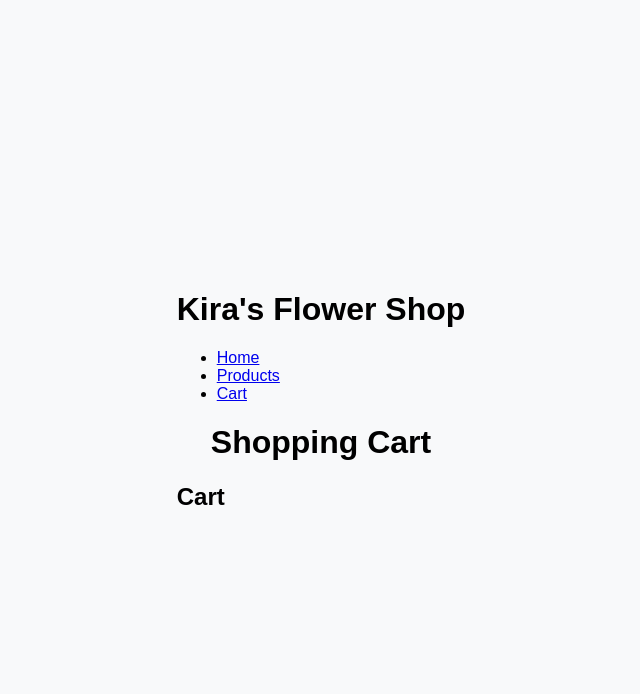
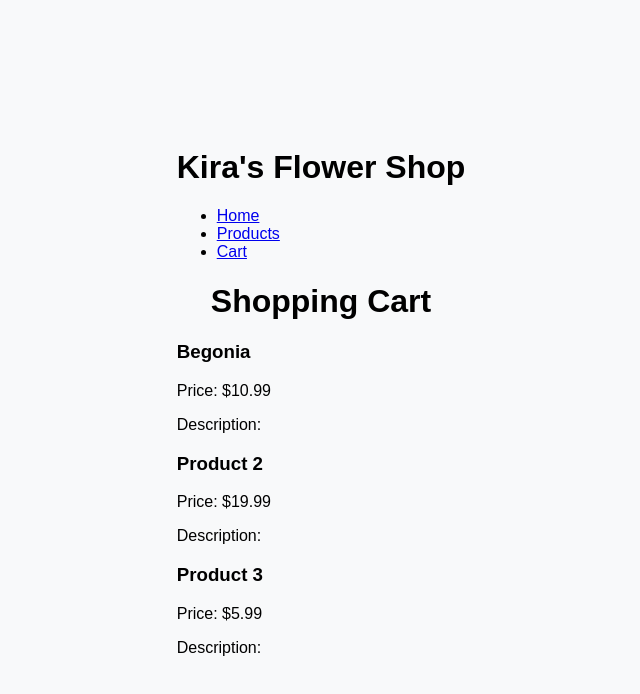
Before and after one commit to kiraashley24/inf655_midterm, a React (Create React App) app: page /cart in a window 1280 px wide. Shown: the top 694 px of the page, without its empty margins (319-959 px from the left). Built offline with nearby package versions, Linux system fonts and the light colour scheme.

Commit message:
working through the confusion between what each page does

```diff
--- a/src/App.js
+++ b/src/App.js
@@ -1,9 +1,12 @@
 import React, { useState } from 'react';
 import { BrowserRouter as Router, Route, Routes } from 'react-router-dom';
+
 import './App.css';
 import Header from './pages/Header';
 import Products from './components/Products';
-import Cart from './components/Cart';
+import Cart from './pages/Cart';
+import CartComponent from './components/CartComponent';
+
 import ItemDescript from './components/ItemDescript';
 import ProductDetail from './pages/ProductDetail';
 import HomePage from './pages/HomePage';
--- a/src/components/Cart.js
+++ /dev/null
@@ -1,30 +0,0 @@
-import React, { useState } from 'react';
-
-const Cart = ({ cart, removeFromCart }) => {
-  const [items, setItems] = useState(cart);
-
-  const handleRemoveFromCart = (productId) => {
-    const updatedCart = items.filter((item) => item.id !== productId);
-    setItems(updatedCart);
-    removeFromCart(productId);
-  };
-
-  return (
-    <div className="cart">
-      <h2>Cart</h2>
-      {items.map((item) => (
-        <div key={item.id} className="cart-item">
-          <img src={item.image} alt={item.name} />
-          <div>
-            <h3>{item.name}</h3>
-            <p>Price: ${item.price.toFixed(2)}</p>
-            <p>Quantity: {item.quantity}</p>
-            <button onClick={() => handleRemoveFromCart(item.id)}>Remove from Cart</button>
-          </div>
-        </div>
-      ))}
-    </div>
-  );
-};
-
-export default Cart;
--- a/src/components/ItemDescript.js
+++ b/src/components/ItemDescript.js
@@ -3,8 +3,8 @@ import React from 'react';
 const ItemDescript = [
   {
     id: 1,
-    name: "Product 1",
-    image: "url_to_image",
+    name: "Begonia",
+    image: "../img/begonia.jpg",
     price: 10.99,
   },
   {
--- a/src/components/Products.js
+++ b/src/components/Products.js
@@ -1,18 +1,17 @@
 import React from 'react';
 import Product from './Product';
-import ItemDescript from './ItemDescript';
 
-const Products = ({ onAddToCart }) => {
+const Products = ({ products, addToCart }) => {
   return (
     <div className="products">
-      {ItemDescript.map((product) => (
+      {products.map((product) => (
         <Product
           key={product.id}
           id={product.id}
           name={product.name}
           image={product.image}
           price={product.price}
-          onAddToCart={onAddToCart}
+          addToCart={addToCart}
         />
       ))}
     </div>
--- a/src/pages/Cart.js
+++ b/src/pages/Cart.js
@@ -0,0 +1,19 @@
+import React from 'react';
+import ItemDescript from '../components/ItemDescript';
+
+
+const Cart = () => {
+  return (
+    <div className="cart">
+      {ItemDescript.map((item) => (
+        <div key={item.id} className="cart-item">
+          <h3>{item.name}</h3>
+          <p>Price: ${item.price}</p>
+          <p>Description: {item.description}</p>
+        </div>
+      ))}
+    </div>
+  );
+};
+
+export default Cart;
--- a/src/pages/Header.js
+++ b/src/pages/Header.js
@@ -13,7 +13,7 @@ const Header = () => {
             </NavLink>
           </li>
           <li>
-            <NavLink to="/products">Products</NavLink>
+            <NavLink to="/productdetail">Products</NavLink>
           </li>
           <li>
             <NavLink to="/cart">Cart</NavLink>
```
Also changed, not shown: src/pages/ProductDetail.js (+19 -0 lines).
